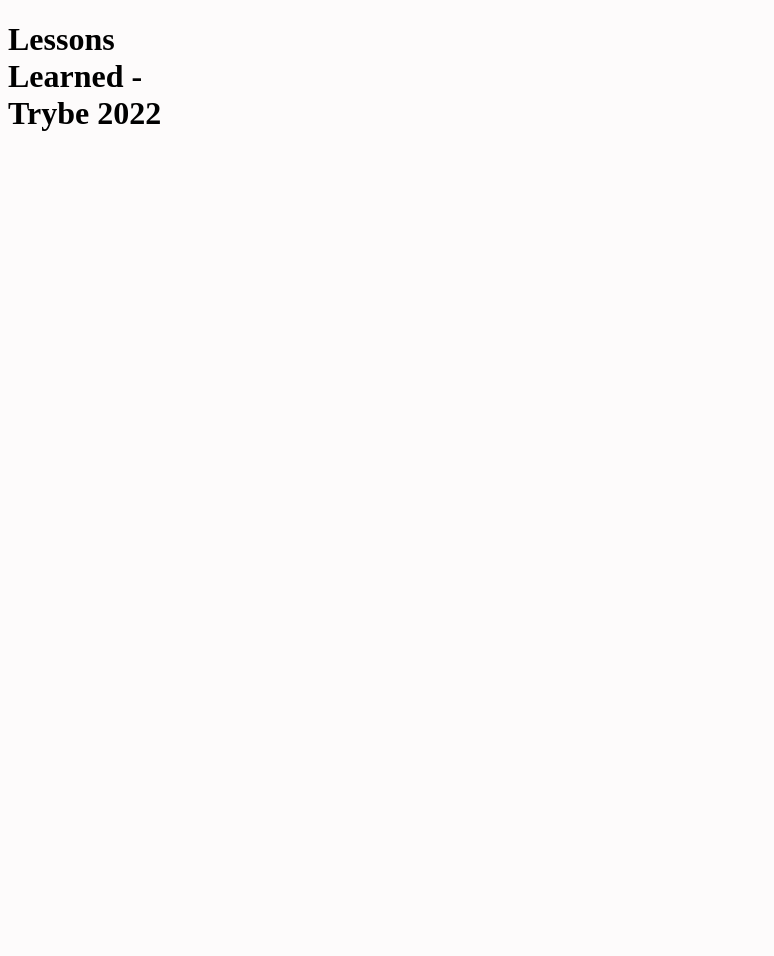
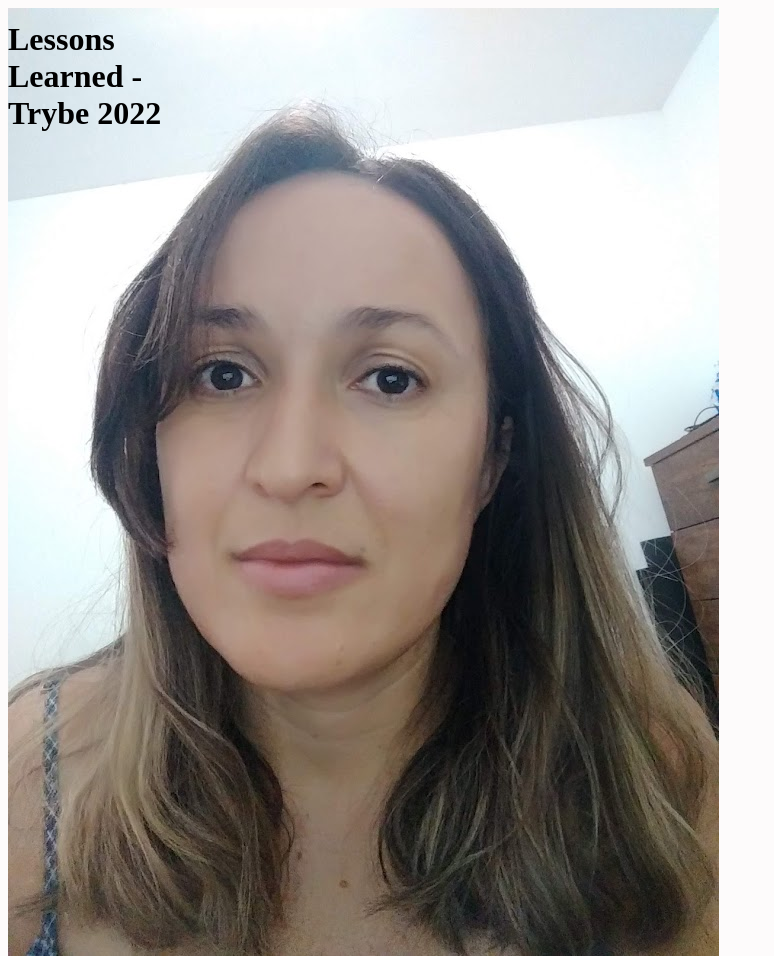
Before and after one commit to fehromao/Lessons-Learned, a website: page index.html in a window 1280 px wide. Shown: the whole page, without its empty margins (0-774 px from the left). Before the commit the page ends 800 px from the top, so only its background shows below. Drawn offline with Linux system fonts and the light colour scheme.

Commit message:
Finalizado requisito 3

```diff
--- a/index.html
+++ b/index.html
@@ -12,6 +12,7 @@
     <header id="cabecalho">
         <h1 id="titulo">Lessons Learned - Trybe 2022</h1>
     </header>
+    <img src="minha_foto.jpg" id="minha_foto" alt="Fernanda Romão">
 
     </body>
 </html>
```
